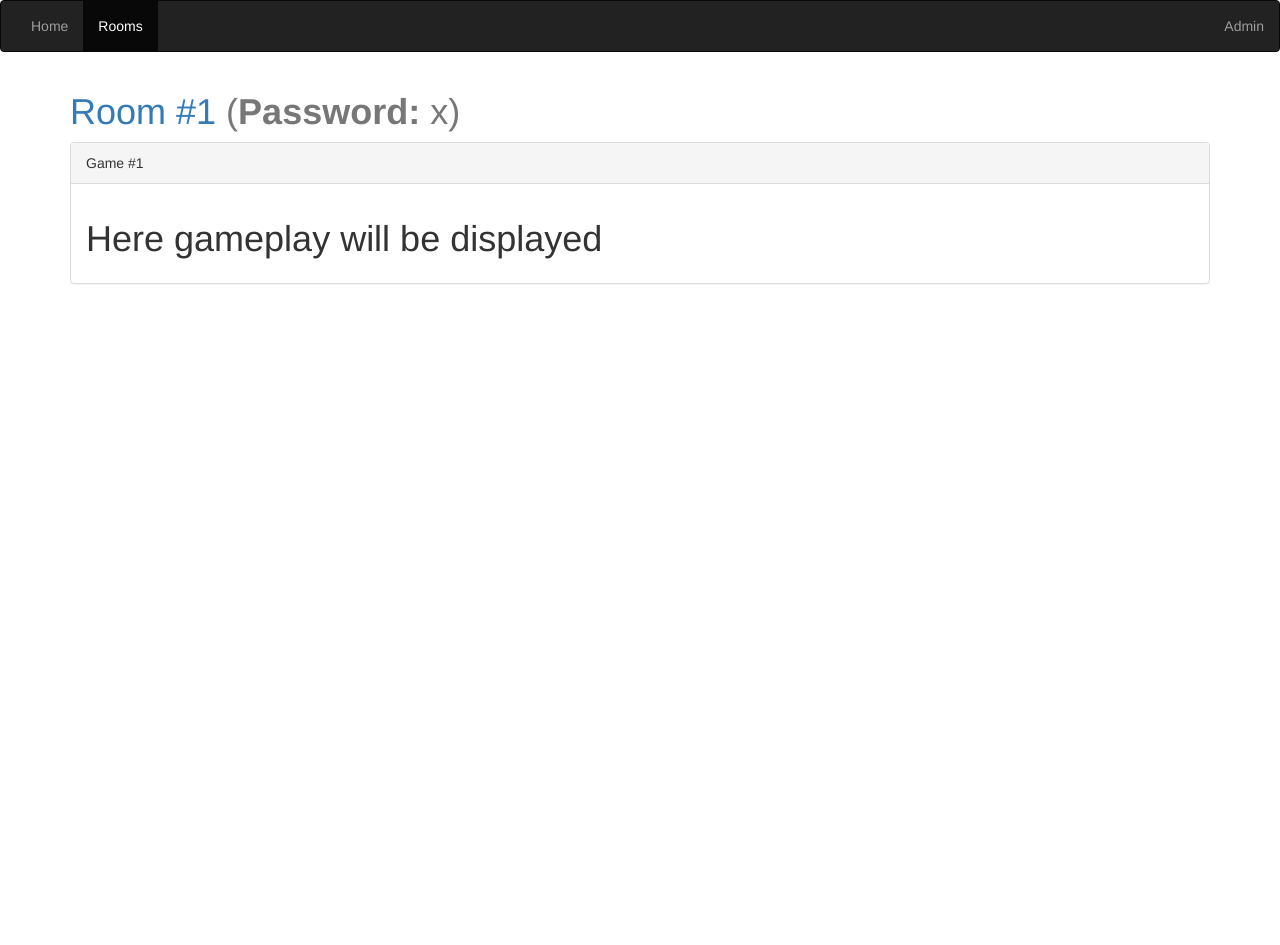
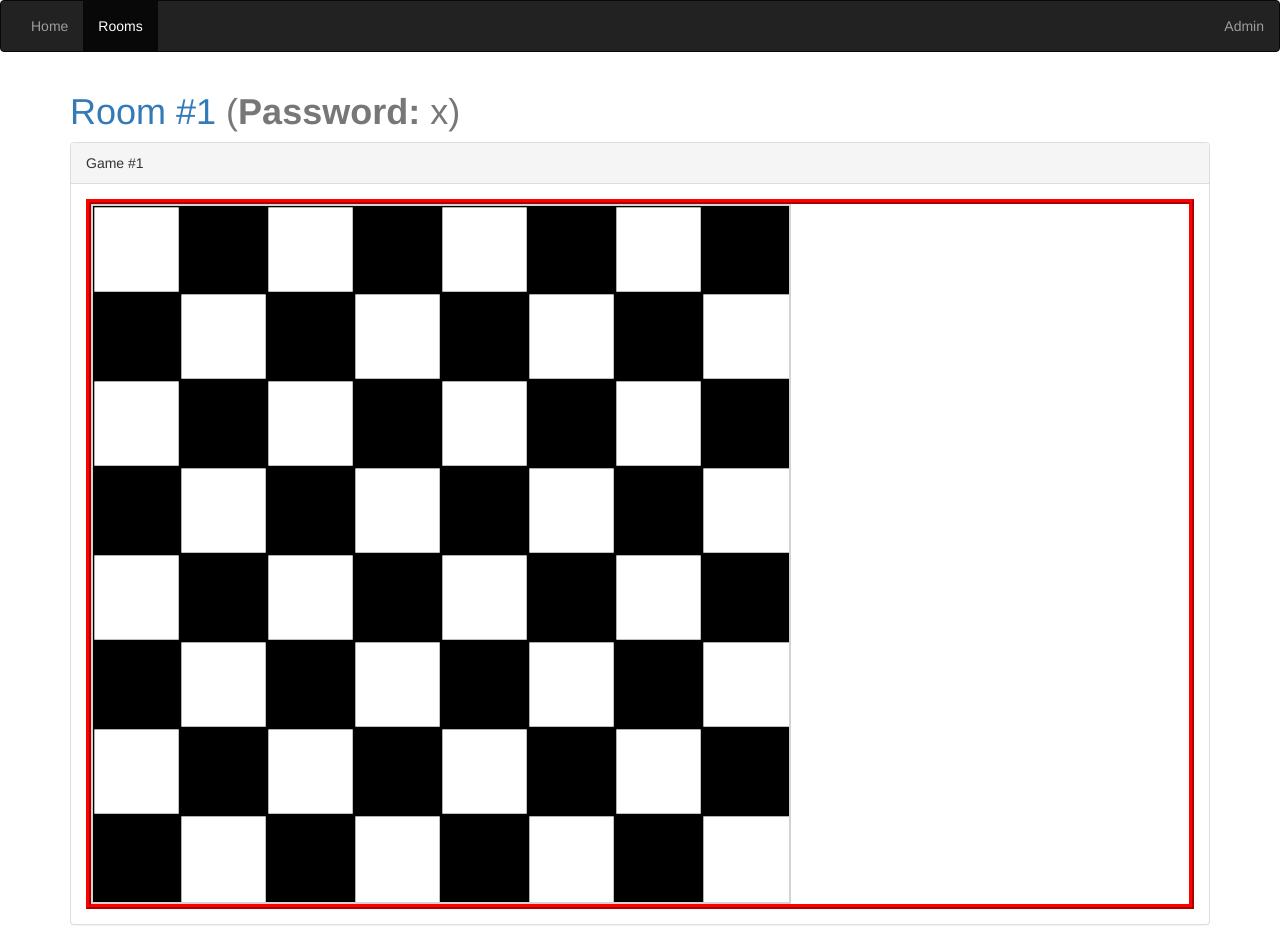
Before and after one commit to aleker/SenyuuChess, a Django app: page /rooms/1/games/1 in a window 1280 px wide. Before the commit the page ends 284 px from the top, so only its background shows below. Run offline with Django 3.2, Linux system fonts and the light colour scheme; tables that the repository leaves empty hold one stand-in row (values such as "Sample post"); style sheets or scripts are compiled from the project's sources; some libraries are stand-ins or nearby versions.

Commit message:
Chessboard displayed.

```diff
--- /dev/null
+++ b/common/static/css/base.scss
@@ -0,0 +1,22 @@
+@import "_master.css";
+
+html, body {
+  padding: 0;
+  margin: 0;
+  border: 0;
+  height: 100%;
+  width: 100%;
+  font-family: 'Helvetica', 'Verdana', sans-serif;
+  font-weight: 400;
+  color: #444;
+
+}
+
+body {
+  display: block;
+  flex-direction: column;
+  flex-wrap: nowrap;
+  justify-content: flex-start;
+  align-items: stretch;
+  align-content: stretch;
+}
--- a/common/templates/base.html
+++ b/common/templates/base.html
@@ -9,6 +9,8 @@
 <head>
     <meta charset="UTF-8">
     <meta name="viewport" content="width=device-width, initial-scale=1.0">
+    <link rel="stylesheet" type="text/css" href="{% static 'css/base.css' %}" />
+
     {% block head %}
     {% endblock %}
     <title>{% block title %}SenyuuChess{% endblock %}</title>
@@ -21,13 +23,8 @@
 {% bootstrap_messages %}
 
 <div class="container">
-  {% block content %}
-  {% endblock %}
+    {% block content %}{% endblock %}
 </div>
-
-{#<script type="text/javascript">#}
-{#    document.querySelector("#{{page}}").firstElementChild.classList.add('active');#}
-{#</script>#}
 
 {% block scipt %}
 {% endblock %}
--- /dev/null
+++ b/games/static/games/css/chessboard.scss
@@ -0,0 +1,14 @@
+$maxCanvasWidth: 700px;
+
+#chess-container {
+  width: 100%;
+  display: block;
+  border: 5px ridge red;
+
+  #chess-canvas {
+    width: 100%;
+    max-width: $maxCanvasWidth;
+    padding: 0;
+    border:2px solid #d3d3d3;
+  }
+}
--- /dev/null
+++ b/games/static/games/js/chessboard.js
@@ -0,0 +1,24 @@
+document.addEventListener('DOMContentLoaded', function () {
+    var chessCanvas = document.getElementById("chess-canvas");
+    var ctx = chessCanvas.getContext("2d");
+
+    for (var i = 0; i < 8; i++) {
+        for (var j = 0; j < 8; j++) {
+            ctx.moveTo(0, 70 * j);
+            ctx.lineTo(560, 70 * j);
+            ctx.stroke();
+
+            ctx.moveTo(70 * i, 0);
+            ctx.lineTo(70 * i, 560);
+            ctx.stroke();
+            var left = 0;
+            for (var a = 0; a < 8; a++) {
+                for (var b = 0; b < 8; b += 2) {
+                    startX = b * 70;
+                    if (a % 2 == 0) startX = (b + 1) * 70;
+                    ctx.fillRect(startX + left, (a * 70), 70, 70);
+                }
+            }
+        }
+    }
+}, false);
--- a/games/templates/games/game_view.html
+++ b/games/templates/games/game_view.html
@@ -6,9 +6,18 @@
 {% bootstrap_css %}
 {% bootstrap_javascript %}
 
+{% block head %}
+    <script src="{% static 'games/js/chessboard.js' %}"></script>
+    <link rel="stylesheet" type="text/css" href="{% static 'games/css/chessboard.css' %}"/>
+{% endblock %}
+
 {% block game_block %}
         <div class="panel-heading">{{ object.game }}</div>
         <div class="panel-body">
-            <h1>Here gameplay will be displayed</h1>
+            <dev id="chess-container">
+                <canvas id="chess-canvas" width="560" height="560" >
+                Your browser does not support the HTML5 canvas tag.
+                </canvas>
+            </dev>
         </div>
 {% endblock %}
```
Also changed, not shown: SenyuuChess/settings.py (+6 -3 lines), common/static/css/_master.scss (renamed from common/static/_master.scss).
